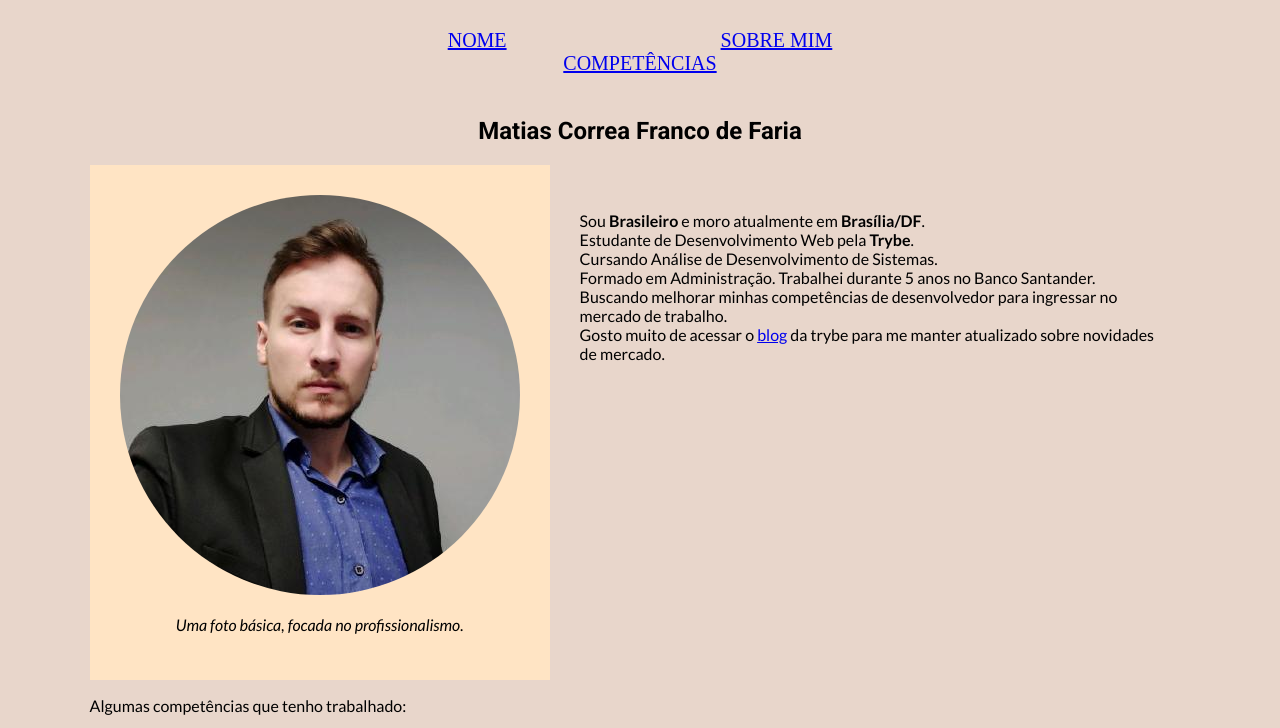
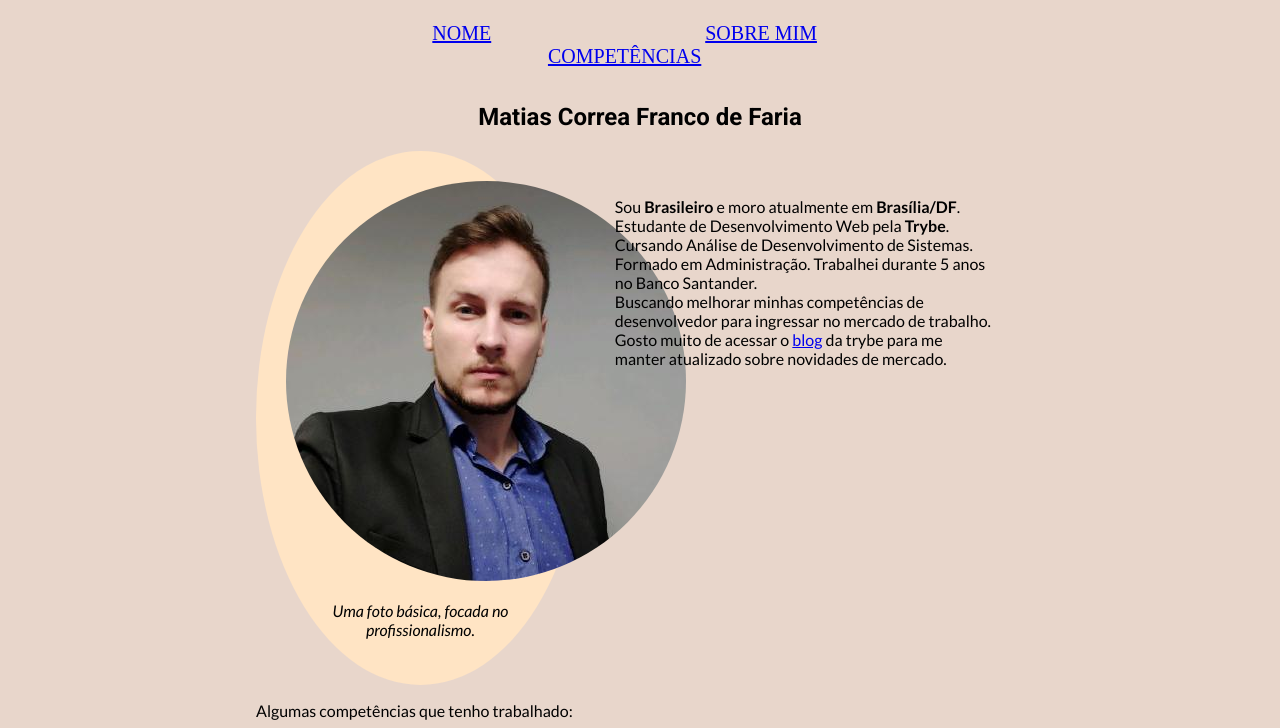
Before and after one commit to devmatias/devmatias.github.io, a plain HTML site: page portfolio-web/index.html in a window 1280 px wide. Shown: the part 90-818 px from the top of the page. Drawn offline with Linux system fonts and the light colour scheme.

Commit message:
ajustes finais da branch

```diff
--- a/portfolio-web/css/style.css
+++ b/portfolio-web/css/style.css
@@ -8,13 +8,17 @@ p {
 
 body {
     background-color: #E8D6CB;
-    margin: 3% 7%
+    margin: 3% 20%
 }
 
+.main {
+    text-align: center;
+}
+
+
 .navbar {
-    padding: 2% 7%;
+    padding: 2% 5%;
     display: inline-block;
-    text-align: center;
     width: 86%;
 }
 
@@ -31,20 +35,16 @@ body {
     font-size: 15px;
 }
 
-#nome-foto {
-    text-align: center;
-}
-
 .container {
     display: flex;
 }
 
 .foto-perfil {
     display: inline-block;
-    width: 40%;
-    text-align: center;
+    width: 35%;
     padding: 30px;
     background-color:bisque;
+    border-radius: 100%;
 }
 
 .description {
--- a/portfolio-web/index.html
+++ b/portfolio-web/index.html
@@ -15,19 +15,19 @@
 </head>
 
 <body>
-    <h1>Portfolio Web</h1>
+    <h1 class="main">Portfolio Web</h1>
 
-    <div class="navbar">
+    <div class="navbar main">
         <a href="#nome-foto">NOME</a>
         <a href="#descricao">SOBRE MIM</a>
         <a href="#competencias">COMPETÊNCIAS</a>
     </div>
 
     <div>
-        <h2 id="nome-foto">Matias Correa Franco de Faria</h2>
+        <h2 id="nome-foto" class="main">Matias Correa Franco de Faria</h2>
     </div>
     <div class="container">
-        <div class="foto-perfil">
+        <div class="foto-perfil main">
             <img id="minha-foto" src="perfil.jpeg" alt="minha foto">
             <p><em>Uma foto básica, focada no profissionalismo.</em></p>
         </div>
@@ -42,7 +42,8 @@
                 atualizado sobre novidades de mercado.<br><br></p>
         </div>
     </div>
-    <p id="competecias"> Algumas competências que tenho trabalhado:</p>
+    <div>
+        <p id="competencias"> Algumas competências que tenho trabalhado:</p>
         <ul>
             <li class="primary-skills">HTML</li>
             <li class="primary-skills">CSS</li>
@@ -52,10 +53,14 @@
             <li class="secondary-skills">API REST</li>
             <li class="secondary-skills">Testes Unitários</li>
         </ul>
+    </div>
 
+    <div class="main">
         <img src="https://st4.depositphotos.com/12981370/24312/i/450/depositphotos_243120806-stock-photo-programmer-working-software-development-coding.jpg"
             alt="dev">
         <p><a href="#minha-foto">Minha foto</a></p>
+    </div>
+
 </body>
 
 </html>
```
Lines whose indentation alone changed are shown as unchanged.
